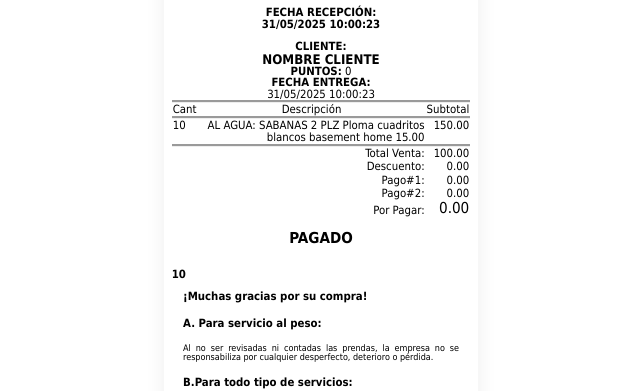
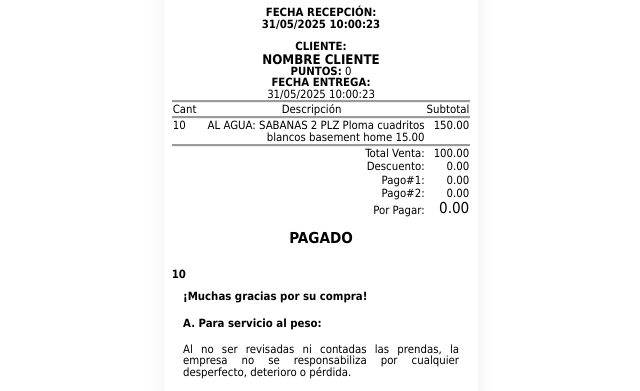
Before and after one commit to TickeVirtual/LaundryDry, a plain HTML site: page index.html in a window 1280 px wide. Shown: the part 370-761 px from the top of the page, without its empty margins (319-959 px from the left). Drawn offline with Linux system fonts and the light colour scheme; a script that the page names is missing.

Commit message:
Update estilo.css

```diff
--- a/estilo.css
+++ b/estilo.css
@@ -1,8 +1,8 @@
-                .m-0 {
+                .justificado {
                         margin: 0 !important;
                         font-weight: normal; /* Agrega esta línea para desactivar la negrita */
                         text-align: justify;
-                        font-size: 9px !important;
+                        font-size: 6px !important;
                       }
 
                       ol {
```
